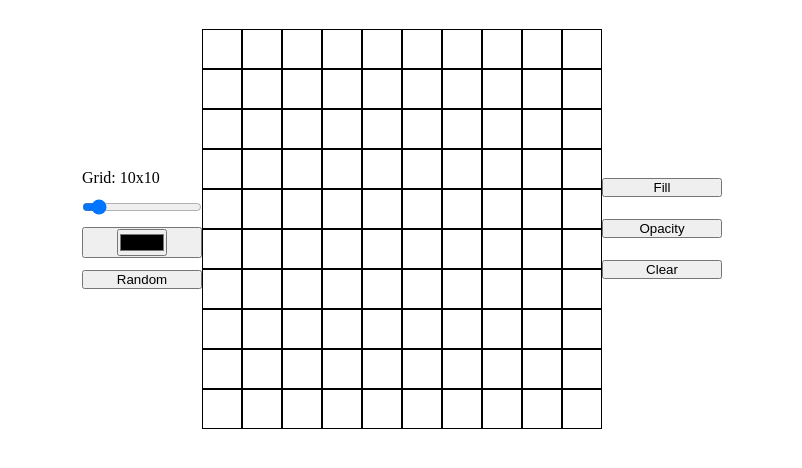
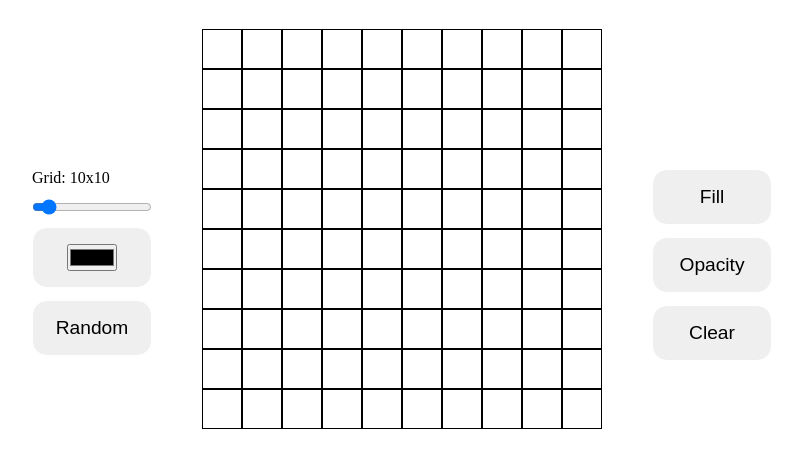
Before and after one commit to DefalterXD/Etch-a-Sketch, a plain HTML site: page index.html in a window 1280 px wide. Shown: the part 206-674 px from the top of the page, without its empty margins (238-1040 px from the left). Drawn offline with Linux system fonts and the light colour scheme.

Commit message:
style(css): align horizontol layout and make all buttons bigger

```diff
--- a/style.css
+++ b/style.css
@@ -20,6 +20,7 @@ body {
     display: flex;
     justify-content: center;
     align-items: center;
+    gap: 50px;
 }
 
 .grid__field {
@@ -40,3 +41,10 @@ body {
     justify-content: space-evenly;
     gap: 12px;
 }
+
+.main__container button {
+    padding: 1rem;
+    border-radius: 15px;
+    border: 1px solid #fff;
+    font-size: 1.2rem;
+}
```
